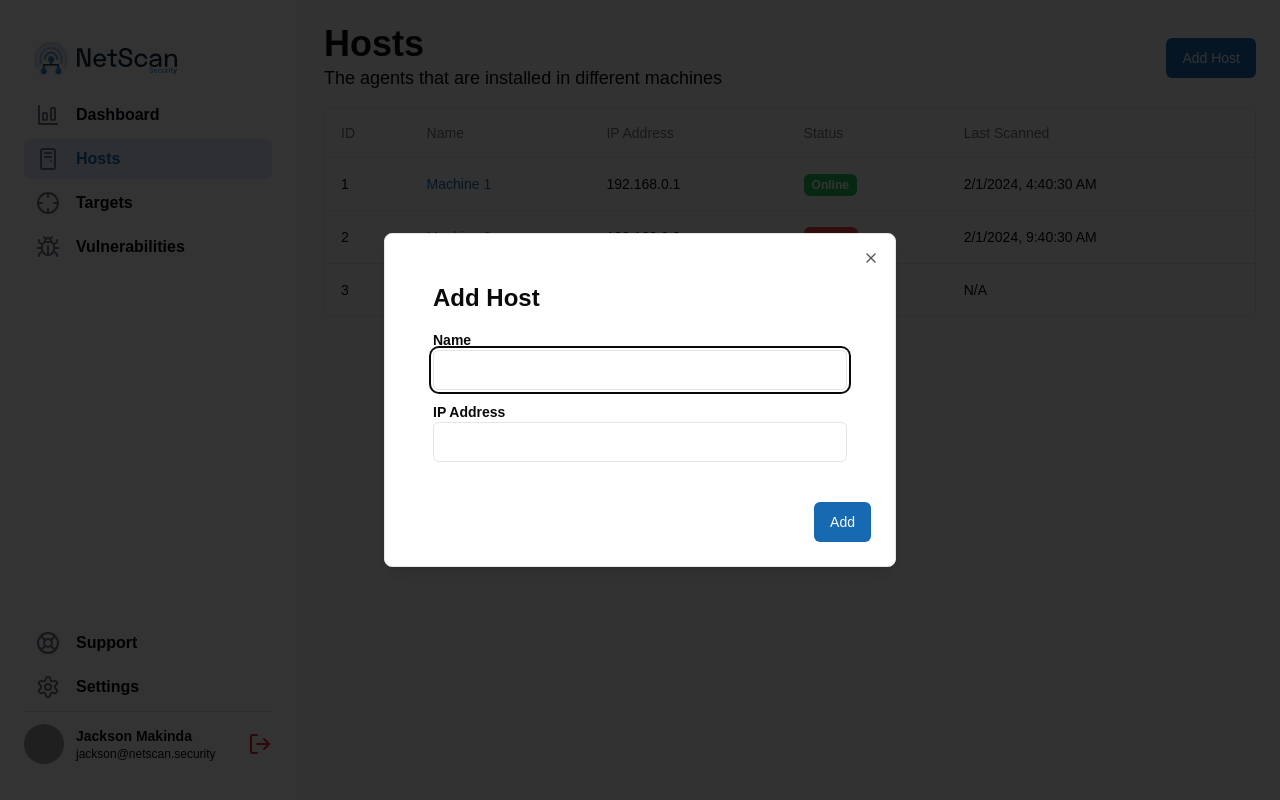
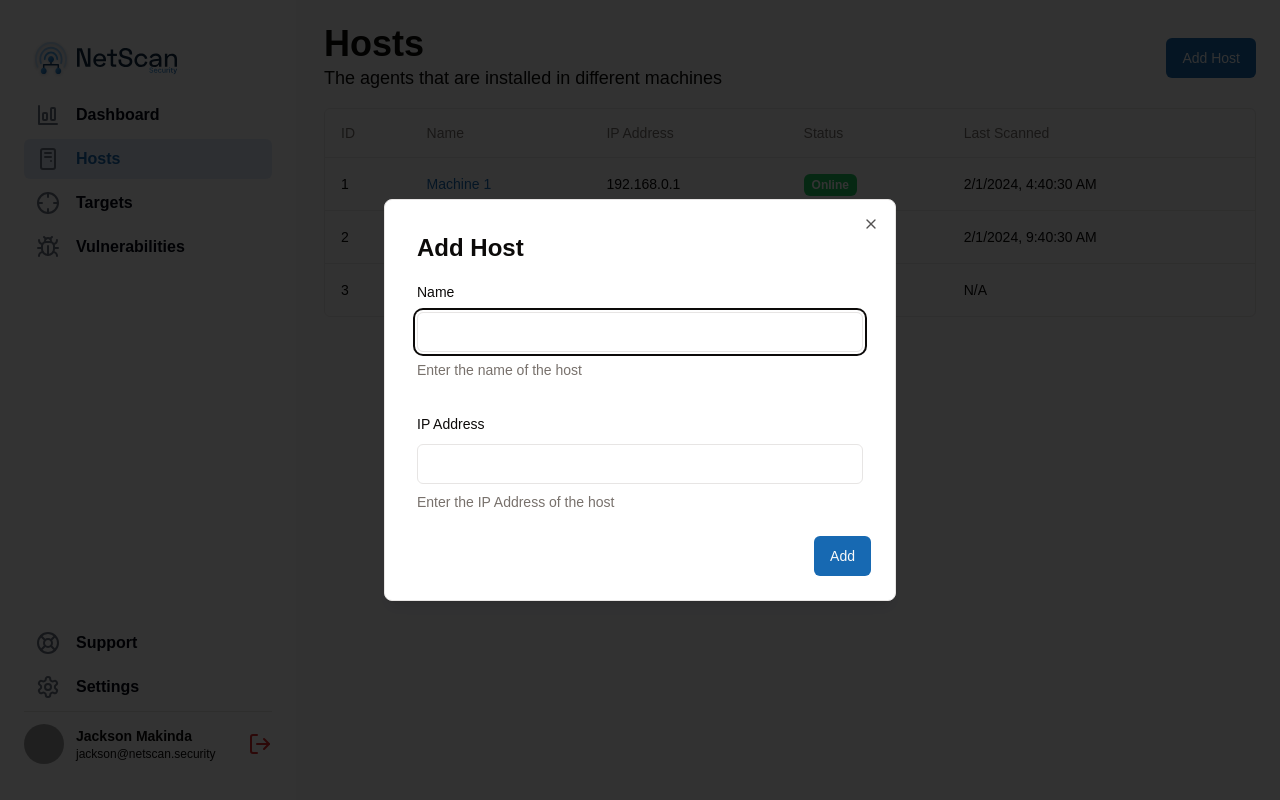
Before and after one commit to Netscan-Security/netscan-dashboard, a React (Vite) app: page /hosts in a window 1280 px wide. Both pictures are taken after a click on the button "Add Host". Built offline with nearby package versions, Linux system fonts and the light colour scheme; grey boxes are pictures that could not be loaded; a web font is replaced by a local one.

Commit message:
✨ feat: added form for filling new host machine

```diff
--- a/src/pages/authenticated/hosts.tsx
+++ b/src/pages/authenticated/hosts.tsx
@@ -1,5 +1,8 @@
+import { z } from "zod";
 import React from "react";
 import { Link } from "react-router-dom";
+import { useForm } from "react-hook-form";
+import { zodResolver } from "@hookform/resolvers/zod";
 import type { ColumnDef } from "@tanstack/react-table";
 
 // Local imports
@@ -13,6 +16,15 @@
   DialogFooter,
   DialogTrigger,
 } from "@/components/ui/dialog";
+import {
+  Form,
+  FormControl,
+  FormDescription,
+  FormField,
+  FormItem,
+  FormLabel,
+  FormMessage,
+} from "@/components/ui/form";
 
 const columns: ColumnDef<HostMachine>[] = [
   { header: "ID", accessorKey: "id" },
@@ -91,38 +103,80 @@
   );
 };
 
+const machineFormSchema = z.object({
+  name: z.string({
+    required_error: "Name is required",
+    invalid_type_error: "Name must be a string",
+  }),
+  ipAddress: z.string().ip("Invalid IP Address"),
+});
+
 const AddNewMachine = () => {
+  const form = useForm<z.infer<typeof machineFormSchema>>({
+    resolver: zodResolver(machineFormSchema),
+    defaultValues: {
+      name: "",
+      ipAddress: "",
+    },
+  });
+
+  function onSubmit(values: z.infer<typeof machineFormSchema>) {
+    console.log(values);
+  }
+
   return (
     <>
-      <div className="p-6">
+      <div className="p-2">
         <h1 className="mb-4 text-2xl font-bold">Add Host</h1>
-        <form className="space-y-3">
-          <div>
-            <label className="block text-sm font-semibold" htmlFor="name">
-              Name
-            </label>
-            <Input
-              type="text"
-              id="name"
+        <Form {...form}>
+          <form
+            id="HostMachineForm"
+            onSubmit={form.handleSubmit(onSubmit)}
+            className="space-y-8"
+          >
+            <FormField
+              control={form.control}
               name="name"
-              // className="w-full border-gray-300 rounded-md focus:border-blue-500 focus:ring focus:ring-blue-200"
+              render={({ field }) => (
+                <FormItem>
+                  <FormLabel>Name</FormLabel>
+                  <FormControl>
+                    <Input {...field} />
+                  </FormControl>
+                  {form.formState.errors.name?.message ? (
+                    <FormMessage />
+                  ) : (
+                    <FormDescription>
+                      Enter the name of the host
+                    </FormDescription>
+                  )}
+                </FormItem>
+              )}
             />
-          </div>
-          <div>
-            <label className="block text-sm font-semibold" htmlFor="ipAddress">
-              IP Address
-            </label>
-            <Input
-              type="text"
-              id="ipAddress"
+            <FormField
+              control={form.control}
               name="ipAddress"
-              // className="border-gray-300 rounded-md w- full focus:border-blue-500 focus:ring focus:ring-blue-200"
+              render={({ field }) => (
+                <FormItem>
+                  <FormLabel>IP Address</FormLabel>
+                  <FormControl>
+                    <Input {...field} />
+                  </FormControl>
+                  {form.formState.errors.ipAddress?.message ? (
+                    <FormMessage />
+                  ) : (
+                    <FormDescription>
+                      Enter the IP Address of the host
+                    </FormDescription>
+                  )}
+                </FormItem>
+              )}
             />
-          </div>
-        </form>
+          </form>
+        </Form>
       </div>
       <DialogFooter>
-        <Button variant="default">Add</Button>
+        <Button form="HostMachineForm">Add</Button>
       </DialogFooter>
     </>
   );
```
